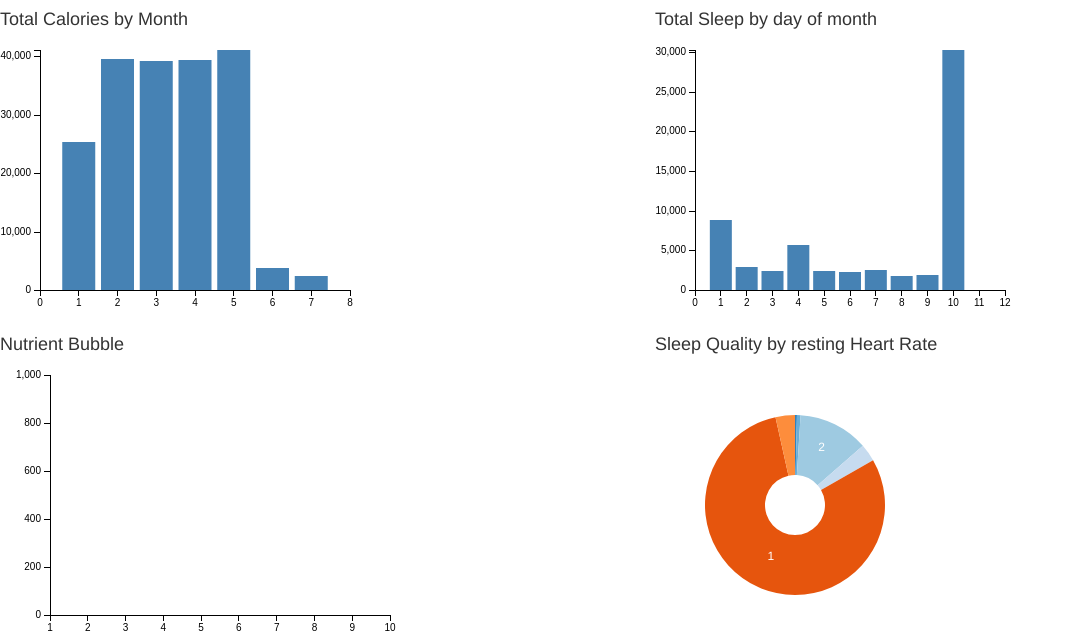
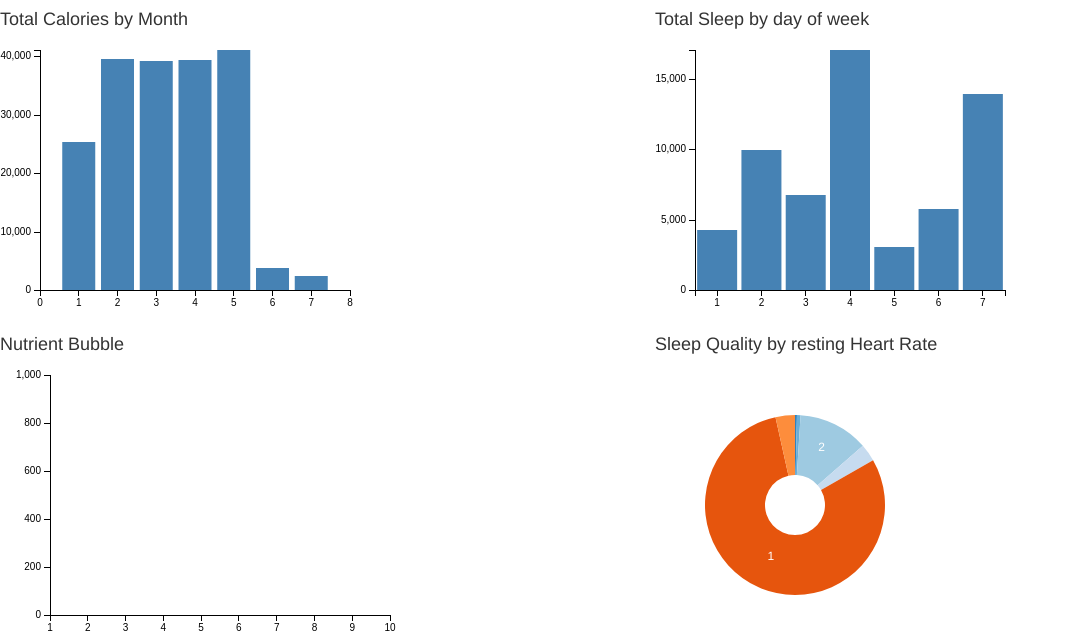
Before and after one commit to joytafty-work/SleepModel, a Flask app: page /up/ in a window 1280 px wide. Shown: the top 644 px of the page, without its empty margins (0-1073 px from the left). Run offline with Flask 2, Linux system fonts and the light colour scheme; some libraries are stand-ins or nearby versions.

Commit message:
update dcjsup.html

```diff
--- a/templates/dcjsup.html
+++ b/templates/dcjsup.html
@@ -16,7 +16,7 @@
     <div id="calchart"></div>
   </div>
   <div class="col-md-6">
-    <h4>Total Sleep by day of month</h4>
+    <h4>Total Sleep by day of week</h4>
     <div id="sleepbar"></div>
   </div>
   </div>
@@ -52,21 +52,21 @@ d3.csv("../static/data/AllUPs.csv", function(error, data) {
 
   // Parse date
   data.forEach(function (d) {
-    d.yr = parseInt((d.DATE).substring(0,4));
     d.month = parseInt((d.DATE).substring(4,6));
-    d.date = parseInt((d.DATE).substring(6,8));
-    dstr = [d.yr + '/' + d.month + '/' + d.date];
+    d.wkday = moment(d.DATE, 'YYYYMMDD').weekday();
+    // d.wkday = moment(d.DATE, 'YYYYMMDD').format("ddd");
+    // console.log(d.wkday);
   })
 
   var ups = crossfilter(data);
-  var monthlyDimension = ups.dimension(function(d) {return +d.month; });
-  // var weekdayDimension = ups.dimension(fuction (d) {return +d.weekday});
+  var monthlyDimension = ups.dimension(function (d) {return +d.month; });
+  var weekdayDimension = ups.dimension(function (d) {return +d.wkday+1; });
 
   var  upCalMonth = monthlyDimension.group().reduceSum(function(d) {return +d.e_calories;});
 
   var upSugarMonth = monthlyDimension.group().reduceSum(function(d) {return +d.e_sugars;});
 
-  var upSleepDay = monthlyDimension.group().reduceSum(function(d) {return d.s_asleep_time;});
+  var upSleepDay = weekdayDimension.group().reduceSum(function(d) {return d.s_asleep_time;});
 
   var monthlyValueGroup = monthlyDimension.group().reduce(
     function (p, v) {
@@ -106,10 +106,10 @@ d3.csv("../static/data/AllUPs.csv", function(error, data) {
     .width(400)
     .height(280)
     .margins({top: 10, right: 50, bottom: 30, left: 40})
-    .x(d3.scale.linear().domain([0, 12]))
+    .x(d3.scale.linear().domain([0.5, 7.5]))
     .brushOn(false)
     // .yAxisLabel("This is the Y Axis!")
-    .dimension(monthlyDimension, "Monthly Value Group")
+    .dimension(weekdayDimension, "Monthly Value Group")
     .group(upSleepDay)
     .elasticY(true)
     .centerBar(true)
```
